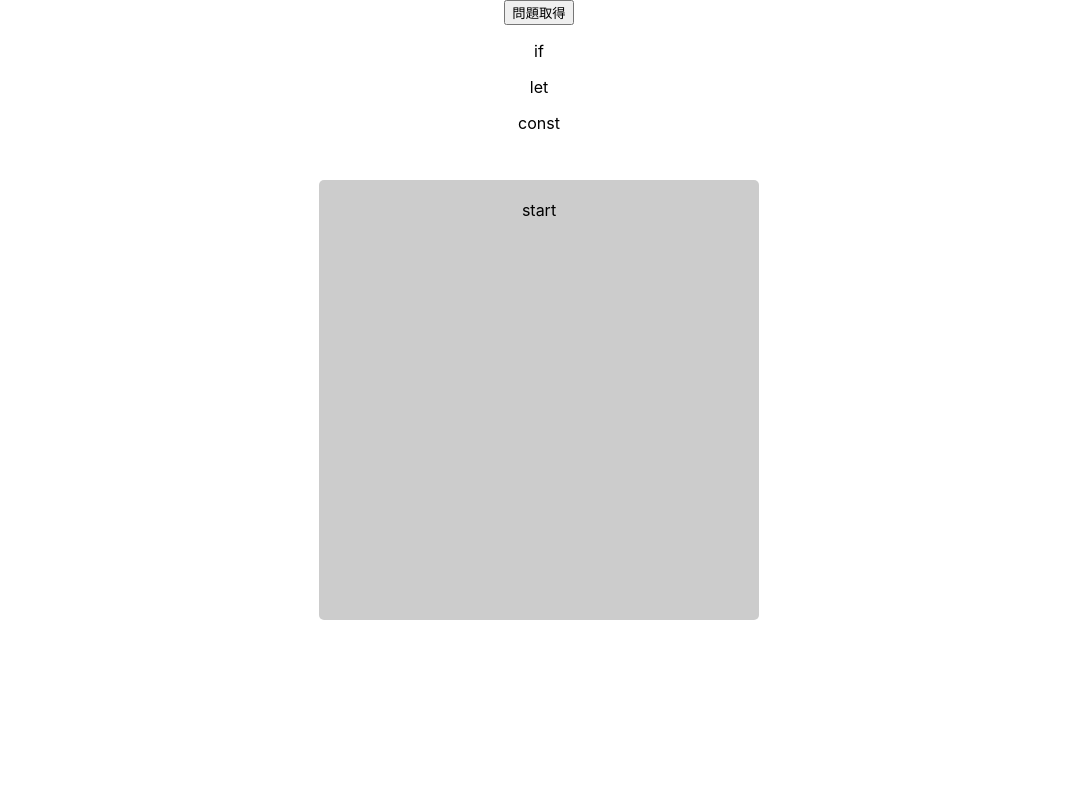
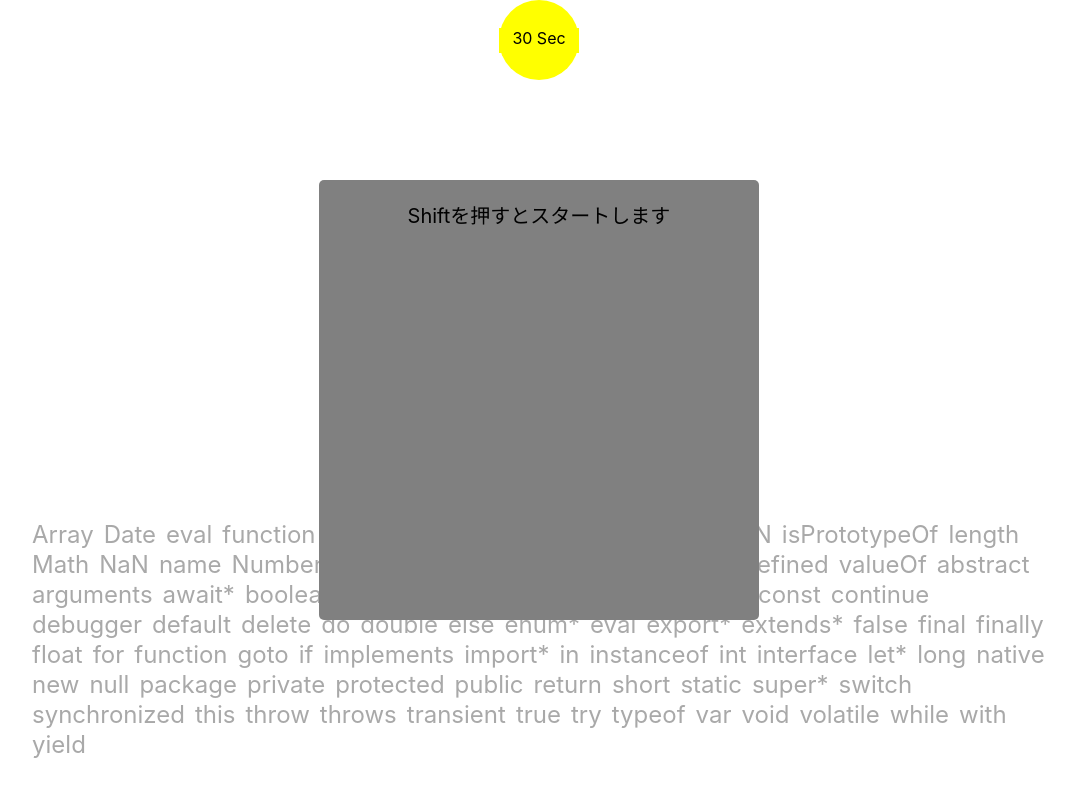
Before and after one commit to riiiiion/typoless2, a React (Create React App) app: page / in a window 1280 px wide. Shown: the top 796 px of the page, without its empty margins (101-1176 px from the left). Built offline with nearby package versions, Linux system fonts and the light colour scheme.

Commit message:
fixいい感じになったところ

```diff
--- a/src/App.css
+++ b/src/App.css
@@ -36,3 +36,32 @@
     transform: rotate(360deg);
   }
 }
+
+span {
+  color: darkgrey;
+  font-size: 150%;
+}
+
+.typingContainer {
+  display: flex;
+  flex-wrap: wrap;
+  width: 80%;
+  height: 30%;
+  position: absolute;
+  left: 10%;
+  bottom: 5%;
+  overflow: scroll;
+}
+
+p {
+
+  margin-left: 5px;
+  margin-right: 5px;
+  margin-top: 0px;
+  margin-bottom: 0px;
+
+}
+
+.spotLetter {
+  color: black;
+}
--- a/src/App.tsx
+++ b/src/App.tsx
@@ -1,10 +1,12 @@
-import React, { useEffect, useState } from "react";
+import React, { useEffect, useState ,useRef} from "react";
 import axios, { AxiosResponse } from "axios";
 import logo from "./logo.svg";
 import "./App.css";
 import StartModal from "./component/StartModal";
 import ResultModal from "./component/ResultModal";
 import TypingArea from "./component/TypingArea";
+import Timer from "./component/Timer";
+
 
 function App() {
   const [startModalState, setStartModalState] = useState<Boolean>(true);
@@ -17,13 +19,45 @@ function App() {
       setTypingWordList(res.data);
       console.log(res);
     })
+    document.addEventListener('keydown', keypress_ivent);
+    console.log(document.getElementsByTagName("span"))
   }, []);
+
+
+  let counter = 0;
+  let inputCount = useRef(0)
+  const spanTags = document.getElementsByTagName("span");
+  const spotTag = document.getElementsByClassName("spotLetter") as HTMLCollectionOf<HTMLElement>;
+
+
+  function keypress_ivent(e:any) {
+    const inputSound = new Audio("public/kick.mp3")
+      // console.log(spanTags)
+      // console.log(spotTag)
+      // console.log(counter)
+      // for (let i = 0; i < spanTags.length; i++){
+      //   }
+      if(e.key === spotTag[0].innerHTML){
+          spotTag[0].style.color = "red";
+          spotTag[0].className = "";
+          spanTags[++counter].className = "spotLetter";
+          inputCount.current++;
+          inputSound.play()
+          console.log(inputCount)
+      }
+
+      // return false;
+}
+
 
 
 
   return (
     <div className="App">
-      <button> 問題取得</button>
+      <Timer
+        startModalState={startModalState}
+        setResultModalState={setResultModalState}
+      />
       <StartModal
         startModalState={startModalState}
         setStartModalState={setStartModalState}
@@ -32,8 +66,11 @@ function App() {
         resultModalState={resultModalState}
         setResultModalState={setResultModalState}
         setStartModalState={setStartModalState}
+        inputCount={inputCount.current}
       />
-      <TypingArea />
+      <TypingArea
+      typingWordList={typingWordList}
+      />
     </div>
   );
 }
--- a/src/component/ResultModal.tsx
+++ b/src/component/ResultModal.tsx
@@ -1,4 +1,4 @@
-import React,{useEffect, useCallback} from 'react';
+import React,{useEffect, useCallback,useRef} from 'react';
 import "../css/ResultModal.css";
 
 
@@ -6,13 +6,16 @@ interface Props {
   resultModalState: Boolean;
   setStartModalState: Function;
   setResultModalState: Function;
+  inputCount: number;
 }
 
-function ResultModal({resultModalState,setResultModalState, setStartModalState} : Props) {
+function ResultModal({resultModalState,setResultModalState, setStartModalState, inputCount} : Props) {
+  let wpm = inputCount / 30 / 5 * 60;
 
     const hiddenResultModal = useCallback((event:any) => {
         if (event.key === 'Enter') {
           console.log("Enter");
+          document.removeEventListener("keydown", hiddenResultModal, false);
           setResultModalState(false)
           setStartModalState(true)
         }
@@ -24,8 +27,12 @@ function ResultModal({resultModalState,setResultModalState, setStartModalState}
 
   return (
 <div className={"result-modal" + (resultModalState ? "-visible" : "-hidden" )}>
-
-あなたのwpmは100です
+<div>
+あなたのwpmは{wpm}です
+</div>
+<div>
+ enterを押すと最初に戻ります
+ </div>
 
 </div>
   );
--- a/src/component/StartModal.tsx
+++ b/src/component/StartModal.tsx
@@ -10,7 +10,9 @@ function StartModal({ startModalState, setStartModalState }: Props) {
   const hiddenStartModal = useCallback((event: any) => {
     if (event.shiftKey) {
       console.log("シフトが押されました！");
+      document.removeEventListener("keydown", hiddenStartModal, false)
       setStartModalState(false);
+      document.getElementsByTagName("span")[0].className = "spotLetter";
     }
   }, []);
 
@@ -21,7 +23,7 @@ function StartModal({ startModalState, setStartModalState }: Props) {
 
   return (
     <div className={"start-modal" + (startModalState ? "-visible" : "-hidden")}>
-      start
+      Shiftを押すとスタートします
     </div>
   );
 }
--- a/src/component/Timer.tsx
+++ b/src/component/Timer.tsx
@@ -1,33 +1,110 @@
-import React from "react";
-import Word from "./Word";
-// import TypingArea from "./TypingArea";
+// import React, { useEffect } from "react";
+// import Word from "./Word";
+// // import TypingArea from "./TypingArea";
 
-type Prop = {
+// type Prop = {
 
+// }
+
+// const Timer: React.FC<Prop> = () => {
+
+//     function startTimer() {
+//         let time = 30;
+//         const id = setInterval(() => {
+//             if (time === 0) {
+//                 clearInterval(id);
+//             }
+//             const divEl = document.getElementsByClassName("timer");
+//             console.log("aaa",divEl)
+//             divEl[0].innerHTML = String(time) + " Sec";
+//             time--;
+//         }, 1000);
+
+//     }
+
+//     useEffect(() => {
+//         startTimer()
+//         document.addEventListener("load", startTimer, false);
+//     }, []);
+
+//     return (
+//         <div className="timer">
+//             0 Sec
+//         </div>
+//     );
+
+
+// }
+
+// export default Timer;
+
+/* EOF */
+
+
+
+import React, { useEffect } from "react";
+import "../css/Timer.css"
+
+
+type Props = {
+    startModalState: Boolean
+    setResultModalState: Function
 }
 
-//export default function Timer(props) {
+const Timer: React.FC<Props> = ({startModalState, setResultModalState}) => {
 
+    function startTimer() {
+        console.log("startTimer()")
+        let time = 29;
+        const id = setInterval(() => {
+            if (time === 0) {
+                setResultModalState(true);
+                clearInterval(id);
+                console.log("clearInterval()")
+            }
+            const timerEl = document.getElementsByClassName("timer");
+            timerEl[0].innerHTML = String(time) + " Sec";
+            time--;
+        }, 1000);
 
-const Timer: React.FC<Prop> = () => {
-
-    const changeState = () => {
-
+        return id;
     }
 
+    useEffect(() => {
+        console.log("useEffect()")
+        if (startModalState === false) {
+            console.log("スタートトリガー")
+            const interval = startTimer()
+            return function cleanUp() {
+                console.log("cleanUp()")
+                clearInterval(interval);
+            }
+        }
+
+    }, [startModalState]);
+
     // useEffect(() => {
-    //     document.addEventListener("", , false);
-    //   }, []);
+    //     document.addEventListener("load", startTimer, false);
+    // }, []);
 
+    // useEffect(() => {
+    //     const interval = setInterval(() = > {
+    //         startTimer();
+    //     }, 1000);
+    //
+    //      return function cleanUp() {
+    //          clearInterval(interval);
+    //      }
+    // }, []);
 
     return (
-        <div className="timer">
+        <div className="outer">
+            <label className="timer"> 30 Sec</label>
         </div>
     );
-
-
 }
 
 export default Timer;
 
+
 /* EOF */
--- a/src/component/TypingArea.tsx
+++ b/src/component/TypingArea.tsx
@@ -2,13 +2,15 @@ import React from 'react';
 import Word from './Word';
 
 type Prop = {
-
+    typingWordList?: String[] | null
 }
 
-const TypingArea: React.FC<Prop> = () => {
+const TypingArea: React.FC<Prop> = ({typingWordList}) => {
     return (
-        <div>
-            <Word />
+        <div className="typingContainer">
+            <Word
+            typingWordList={typingWordList}
+            />
         </div>
     )
 }
--- a/src/component/Word.tsx
+++ b/src/component/Word.tsx
@@ -1,20 +1,27 @@
 import React from 'react';
 
 type Prop = {
-
+    typingWordList?:String[] | null
 }
 
-const Word:React.FC<Prop> = () => {
-    const mockWordArray: string[] = ["if", "let", "const"];
-    const letterTags = mockWordArray.map(word => {
+const Word:React.FC<Prop> = ({typingWordList}) => {
+    // const mockWordArray: string[] = ["if", "let", "const"];
+    const letterTags = typingWordList?.map(word => {
+        word += " "
         const letterArray = word.split("")
-        return letterArray.map(letter =>
-             <span>{letter}
+        return letterArray.map((letter,i) =>
+             <span
+             key={"span" + String(i)}
+             >
+                {letter}
         </span>
         )
     })
-    const addLetterTags = letterTags.map(tags => {
-        return <p>{tags}</p>
+    const addLetterTags = letterTags?.map((tags,i) => {
+        return <p
+        key={"p" + String(i)}
+        >{tags}
+        </p>
     })
     return (
         <>
--- a/src/css/ResultModal.css
+++ b/src/css/ResultModal.css
@@ -1,5 +1,5 @@
 .result-modal-visible {
-    background: #cccccc;
+    background: orange;
     width: 400px;
     height: 400px;
     margin: 0 auto;
@@ -10,7 +10,8 @@
     top: 50%;
     left: 50%;
     transform: translateY(-50%) translateX(-50%);
-
+    font-size:  20px;
+    z-index: 10;
   }
 
   .result-modal-hidden {
--- a/src/css/StartModal.css
+++ b/src/css/StartModal.css
@@ -1,5 +1,5 @@
 .start-modal-visible {
-  background: #cccccc;
+  background: gray;
   width: 400px;
   height: 400px;
   margin: 0 auto;
@@ -10,7 +10,8 @@
   top: 50%;
   left: 50%;
   transform: translateY(-50%) translateX(-50%);
-
+  font-size:  20px;
+  z-index: 10;
 }
 
 .start-modal-hidden {
--- /dev/null
+++ b/src/css/Timer.css
@@ -0,0 +1,20 @@
+
+.outer {
+    margin: auto;
+    vertical-align: middle;
+    width: 80px;
+    height: 80px;
+    border-radius: 50%;
+    background: yellow;
+    position: relative;
+}
+
+.timer {
+    width: 80px;
+    height: 25px;
+    position: absolute;
+    top: 50%;
+    left: 0%;
+    margin-top: -12px;
+    background: yellow;
+}
```
Also changed, not shown: 1 other file (tests, documents, lock files or other folders).
